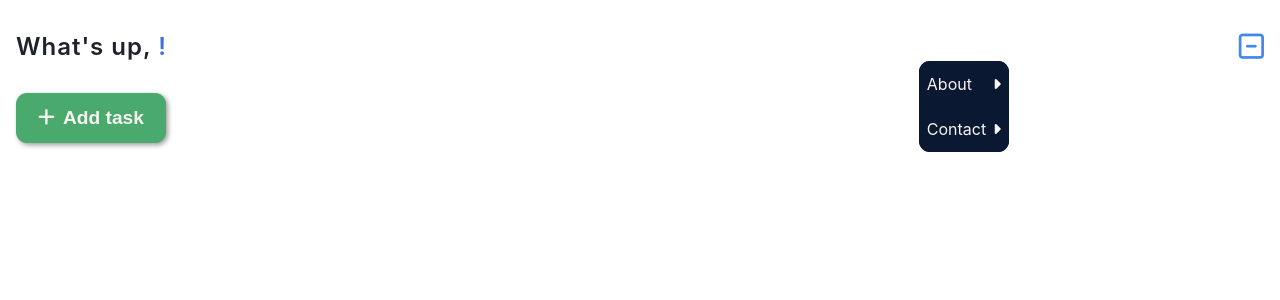
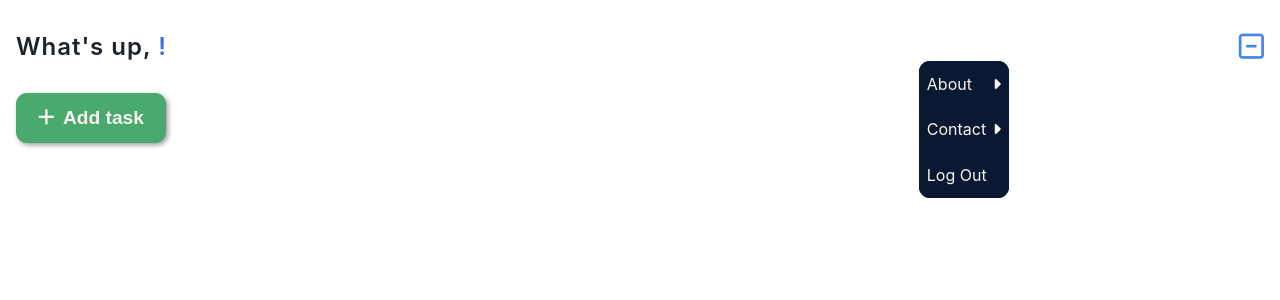
Before and after one commit to mrLuisFer/todolist, a React (Create React App) app: page /home in a window 1280 px wide. Both pictures are taken after a click on the icon 1251 px from the left and 46 px from the top of the page. Shown: the top 300 px of the page. Built offline with nearby package versions, Linux system fonts and the light colour scheme.

Commit message:
feat: logOut function add

```diff
--- a/src/components/Header/NavInfo/NavInfo.jsx
+++ b/src/components/Header/NavInfo/NavInfo.jsx
@@ -15,15 +15,21 @@ export default function InfoComponent() {
     }
   }
 
+  const deleteLocalStorageLogin = () => {
+    localStorage.clear()
+    history.push('/')
+  }
+
   return (
     <NavInfoContainer>
       <ul>
-        {infoNav.map(({ linkName, url }, id) => (
+        {infoNav.map(({ linkName, url, icon }, id) => (
           <NavInfoListElement key={id} onClick={() => handleUrlToPush(url)}>
             {linkName}
-            <i className='fas fa-caret-right'></i>
+            {icon ? <i className='fas fa-caret-right'></i> : ''}
           </NavInfoListElement>
         ))}
+        <NavInfoListElement onClick={deleteLocalStorageLogin}>Log Out</NavInfoListElement>
       </ul>
     </NavInfoContainer>
   )
--- a/src/components/Header/NavInfo/infoNav.js
+++ b/src/components/Header/NavInfo/infoNav.js
@@ -2,9 +2,11 @@ export const infoNav = [
   {
     linkName: 'About',
     url: '/about',
+    icon: true,
   },
   {
     linkName: 'Contact',
     url: '/contact',
+    icon: true,
   },
 ]
```
